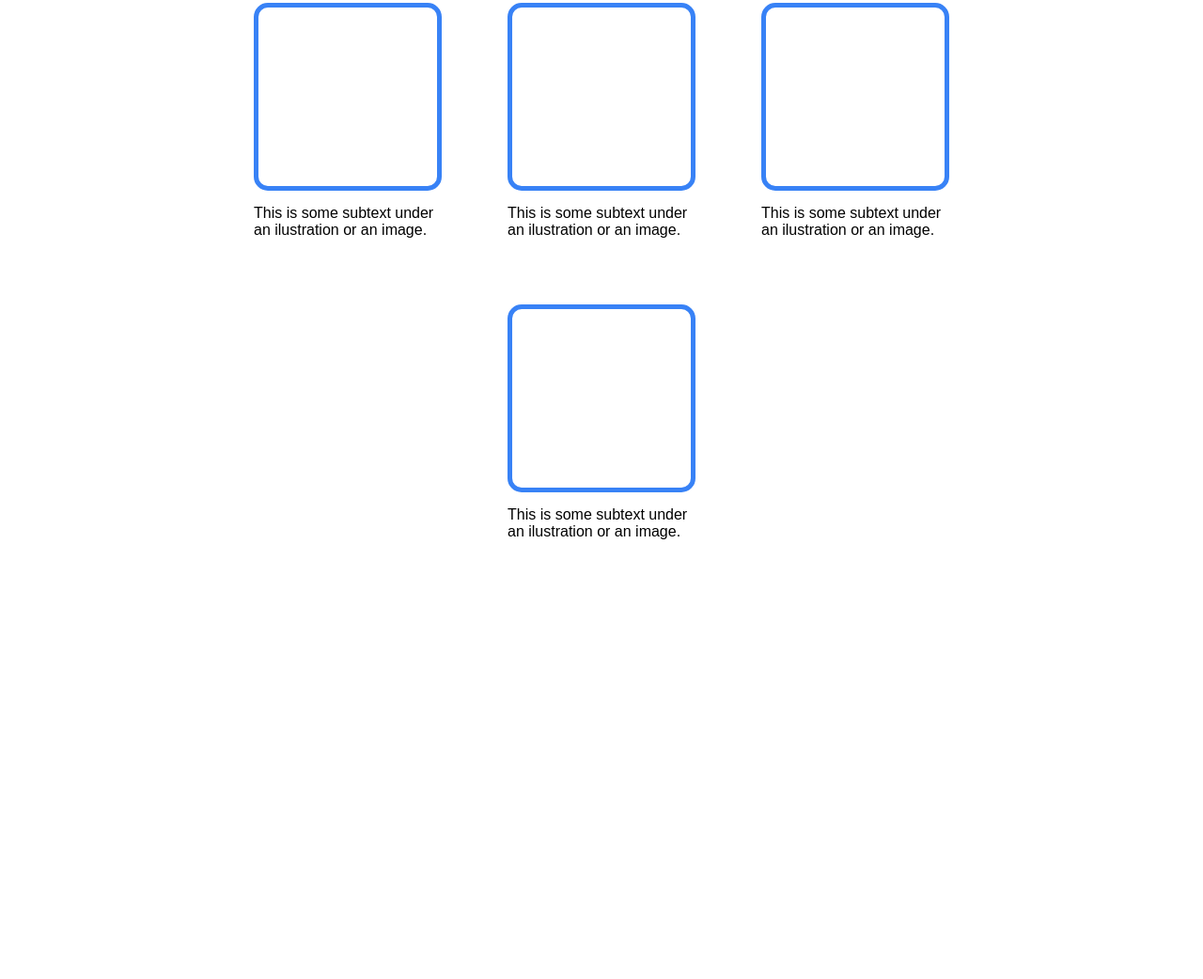
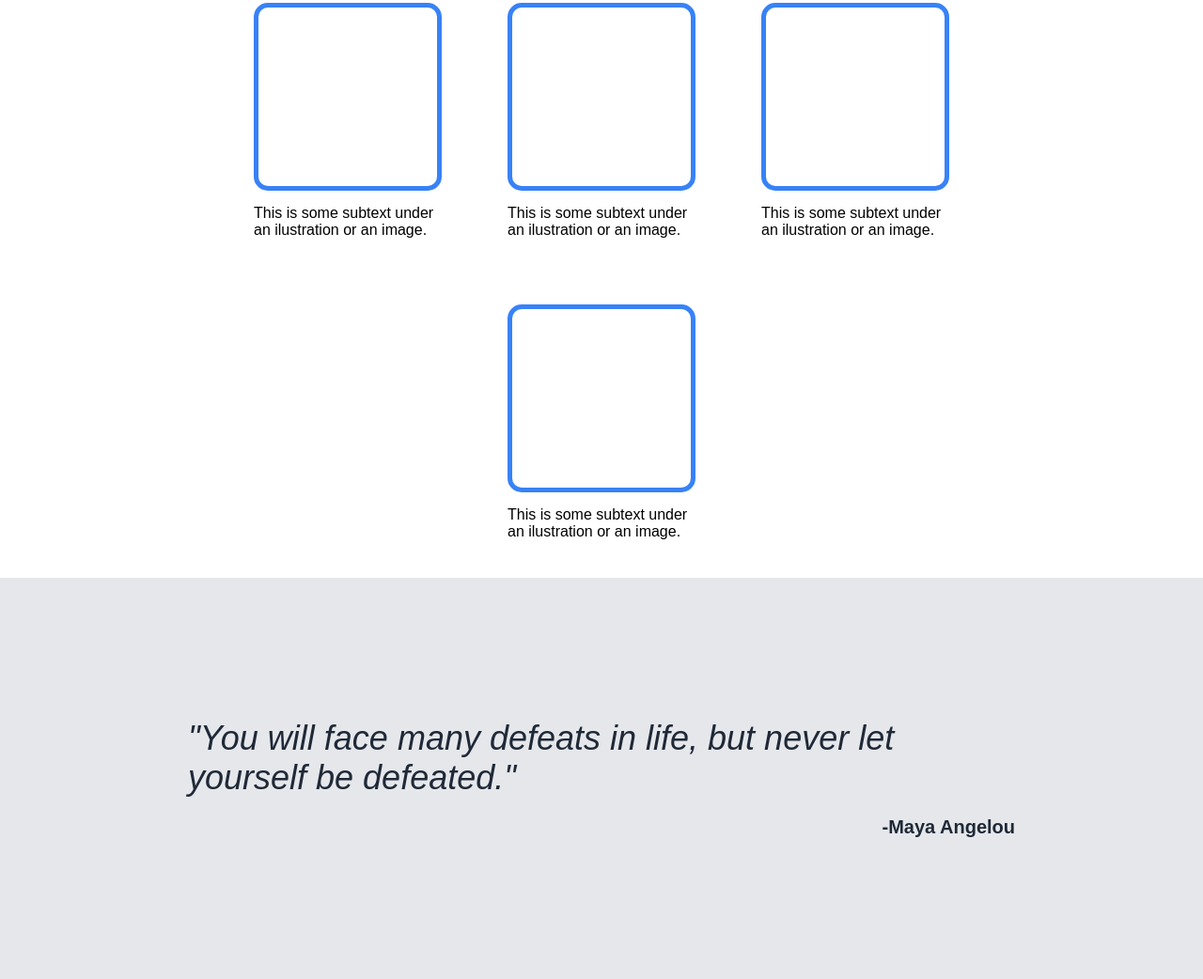
Before and after one commit to Gabi-Plosnita/Landing-Page, a plain HTML site: page index.html in a window 1280 px wide. Shown: the part 619-1661 px from the top of the page at 94% size. Before the commit the page ends 1194 px from the top, so only its background shows below. Drawn offline with Linux system fonts and the light colour scheme.

Commit message:
Create Section 3 in HTML and style it

```diff
--- a/index.html
+++ b/index.html
@@ -49,7 +49,13 @@
                     <p>This is some subtext under an ilustration or an image.</p>
                 </div>
          </div>
+    </div>
 
+    <div class="section3">
+        <div class="cutie4">
+           <p class="quote">"You will face many defeats in life, but never let yourself be defeated."</p>
+           <p class="author">-Maya Angelou</p>
+        </div>
     </div>
 </body>
 </html>
--- a/style.css
+++ b/style.css
@@ -124,7 +124,6 @@
 .cutie3
 {
     display: flex;
-    height: 300px;
     gap: 70px;
     flex-wrap: wrap;
     justify-content: center;
@@ -148,3 +147,36 @@
     width: 200px;
     height: fit-content;
 }
+
+/* Section 2 end */
+
+/* Section 3 begin */
+
+.section3
+{
+    padding: 150px 200px;
+    background-color: #E5E7EB;
+}
+
+.cutie4
+{
+    width: fit-content;
+    margin-left: auto;
+    margin-right: auto;
+}
+
+.quote
+{
+    font-style: italic;
+    font-size: 36px;
+    color:#1F2937;
+}
+
+.author
+{
+    margin-top: 20px;
+    text-align: right;
+    color: #1F2937;
+    font-weight: bold;
+    font-size: 20px;
+}
```
